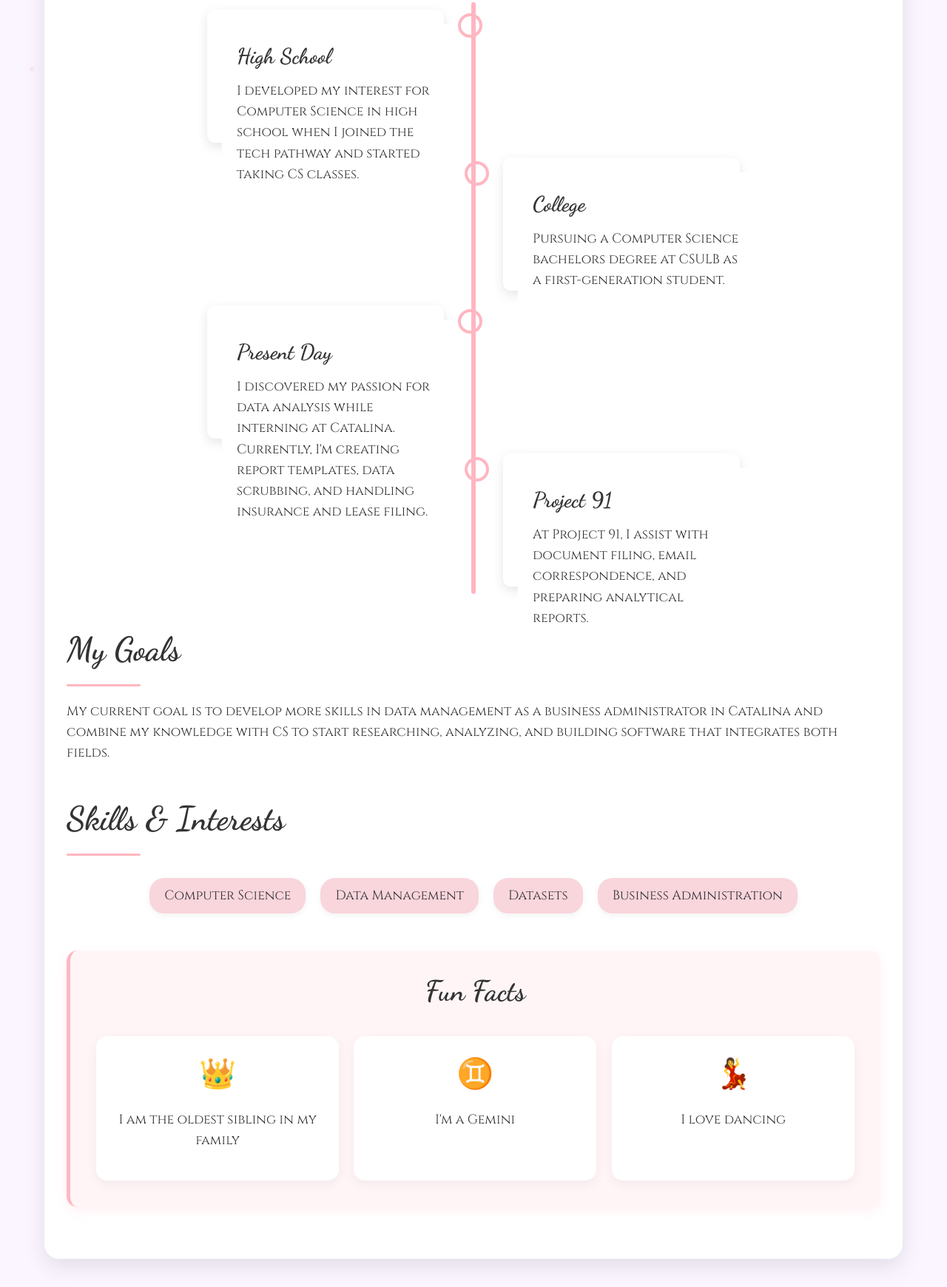
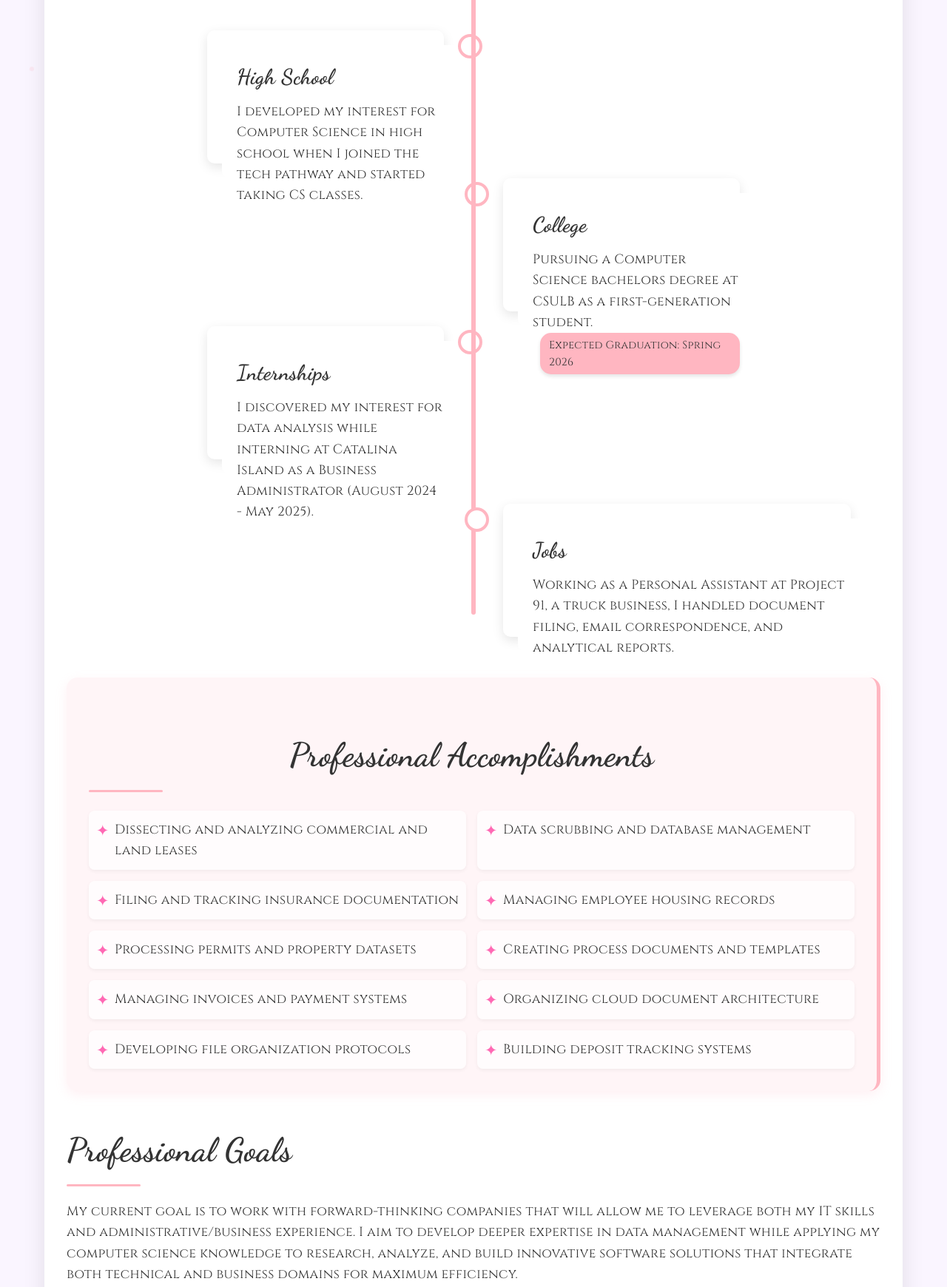
Before and after one commit to TanysB/Bportfolio, a plain HTML site: page about_me.html in a window 1280 px wide. Shown: the part 654-2394 px from the top of the page at 74% size. Drawn offline with Linux system fonts and the light colour scheme.

Commit message:
Update about_me.html

```diff
--- a/about_me.html
+++ b/about_me.html
@@ -22,6 +22,7 @@
             background-attachment: fixed;
             position: relative;
             overflow-x: hidden;
+            letter-spacing: 0.3px;
         }
 
         .container {
@@ -289,8 +290,8 @@
             position: absolute;
             width: 6px;
             background-color: #ffb6c1;
-            top: 0;
-            bottom: 0;
+            top: -50px;  /* Extend 50px above the timeline */
+            bottom: -200px;  /* Extend 50px below the timeline */
             left: 50%;
             margin-left: -3px;
             border-radius: 3px;
@@ -379,6 +380,59 @@
             font-size: 1.8rem;
             margin-bottom: 10px;
             color: #333;
+        }
+
+        /* Accomplishments Section */
+        .accomplishments {
+            background-color: #fff5f7;
+            padding: 30px;
+            border-radius: 15px;
+            margin: 45px 0;
+            border-right: 5px solid #ffb6c1;
+            position: relative;
+            overflow: hidden;
+            box-shadow: 0 5px 15px rgba(255, 182, 193, 0.2);
+            animation: fadeIn 1.8s ease;
+        }
+
+        .accomplishments h2 {
+            text-align: center;
+            margin-bottom: 25px;
+        }
+
+        .accomplishments-list {
+            list-style-type: none;
+            padding: 0;
+            margin-top: 20px;
+            display: grid;
+            grid-template-columns: repeat(2, 1fr);
+            grid-gap: 15px;
+        }
+
+        .accomplishments-list li {
+            position: relative;
+            padding: 12px 0 12px 35px;
+            font-size: 1.1rem;
+            animation: fadeInUp 1.5s ease;
+            animation-fill-mode: both;
+            animation-delay: calc(var(--item) * 0.2s);
+            background-color: rgba(255, 255, 255, 0.7);
+            border-radius: 8px;
+            box-shadow: 0 2px 5px rgba(0, 0, 0, 0.05);
+        }
+
+        .accomplishments-list li::before {
+            content: '✦';
+            position: absolute;
+            left: 10px;
+            color: #ff69b4;
+            font-size: 1.3rem;
+        }
+
+        @media screen and (max-width: 768px) {
+            .accomplishments-list {
+                grid-template-columns: 1fr;
+            }
         }
 
         /* Footer */
@@ -481,6 +535,19 @@
             color: #6a0dad;
             font-weight: 700;
         }
+
+        /* Badge for graduation date */
+        .grad-badge {
+            display: inline-block;
+            background-color: #ffb6c1;
+            padding: 5px 12px;
+            border-radius: 15px;
+            font-size: 0.9rem;
+            margin-left: 10px;
+            color: #333;
+            box-shadow: 0 3px 5px rgba(0,0,0,0.1);
+            vertical-align: middle;
+        }
     </style>
 </head>
 <body>
@@ -521,7 +588,7 @@
                     <div class="timeline-content">
                         <div class="timeline-front">
                             <h3>College</h3>
-                            <p>Pursuing a Computer Science bachelors degree at CSULB as a first-generation student.</p>
+                            <p>Pursuing a Computer Science bachelors degree at CSULB as a first-generation student. <span class="grad-badge">Expected Graduation: Spring 2026</span></p>
                         </div>
                         <div class="timeline-back">
                             <p>Breaking barriers and creating new opportunities through higher education.</p>
@@ -531,30 +598,48 @@
                 <div class="timeline-item left" style="--index: 3">
                     <div class="timeline-content">
                         <div class="timeline-front">
-                            <h3>Present Day</h3>
-                            <p>I discovered my passion for data analysis while interning at Catalina. Currently, I'm creating report templates, data scrubbing, and handling insurance and lease filing.</p>
+                            <h3>Internships</h3>
+                            <p>I discovered my interest for data analysis while interning at Catalina Island as a Business Administrator (August 2024 - May 2025).</p>
                         </div>
                         <div class="timeline-back">
-                            <p>Finding joy in data and discovering the power of analytical thinking.</p>
-                        </div>
-                    </div>
-                </div>
-                <div class="timeline-item right" style="--index: 4">
-                    <div class="timeline-content">
-                        <div class="timeline-front">
-                            <h3>Project 91</h3>
-                            <p>At Project 91, I assist with document filing, email correspondence, and preparing analytical reports.</p>
-                        </div>
-                        <div class="timeline-back">
-                            <p>Building professional experience and applying my technical skills in real-world settings.</p>
+                            <p>Finding joy in data and discovering the power of analytical thinking while building professional experience in both administrative and technical roles.</p>
                         </div>
                     </div>
                 </div>
             </div>
+            <div class="timeline-item right" style="--index: 2">
+                <div class="timeline-content">
+                    <div class="timeline-front">
+                        <h3>Jobs</h3>
+                        <p> Working as a Personal Assistant at Project 91, a truck business, I handled document filing, email correspondence, and analytical reports.</p>
+                    </div>
+                    <div class="timeline-back">
+                    </div>
+                </div>
+            </div>
+
+            <!-- Accomplishments Section (New) -->
+
+
+            <section class="accomplishments">
+                <h2>Professional Accomplishments</h2>
+                <ul class="accomplishments-list">
+                    <li style="--item: 1">Dissecting and analyzing commercial and land leases</li>
+                    <li style="--item: 2">Data scrubbing and database management</li>
+                    <li style="--item: 3">Filing and tracking insurance documentation</li>
+                    <li style="--item: 4">Managing employee housing records</li>
+                    <li style="--item: 5">Processing permits and property datasets</li>
+                    <li style="--item: 6">Creating process documents and templates</li>
+                    <li style="--item: 7">Managing invoices and payment systems</li>
+                    <li style="--item: 8">Organizing cloud document architecture</li>
+                    <li style="--item: 9">Developing file organization protocols</li>
+                    <li style="--item: 10">Building deposit tracking systems</li>
+                </ul>
+            </section>
 
             <section>
-                <h2>My Goals</h2>
-                <p style="--delay: 2">My current goal is to develop more skills in data management as a business administrator in Catalina and combine my knowledge with CS to start researching, analyzing, and building software that integrates both fields.</p>
+                <h2>Professional Goals</h2>
+                <p style="--delay: 2">My current goal is to work with forward-thinking companies that will allow me to leverage both my IT skills and administrative/business experience. I aim to develop deeper expertise in data management while applying my computer science knowledge to research, analyze, and build innovative software solutions that integrate both technical and business domains for maximum efficiency.</p>
             </section>
 
             <!-- Skills Section -->
@@ -564,7 +649,15 @@
                     <div class="skill-tag" style="--index: 1">Computer Science</div>
                     <div class="skill-tag" style="--index: 2">Data Management</div>
                     <div class="skill-tag" style="--index: 3">Datasets</div>
+                    <div class="skill-tag" style="--index: 4">Database Administration</div>
+                    <div class="skill-tag" style="--index: 5">Document Management</div>
                     <div class="skill-tag" style="--index: 6">Business Administration</div>
+                    <div class="skill-tag" style="--index: 7">Microsoft Excel</div>
+                    <div class="skill-tag" style="--index: 8">Microsoft Word</div>
+                    <div class="skill-tag" style="--index: 9">Microsoft PowerPoint</div>
+                    <div class="skill-tag" style="--index: 10">Data Analysis</div>
+                    <div class="skill-tag" style="--index: 11">File Organization</div>
+                    <div class="skill-tag" style="--index: 12">Cloud Management</div>
                 </div>
             </section>
 
```
